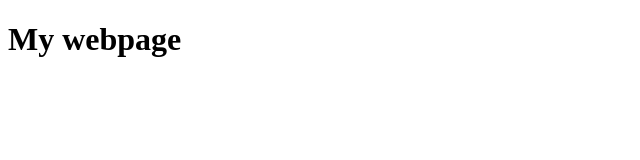
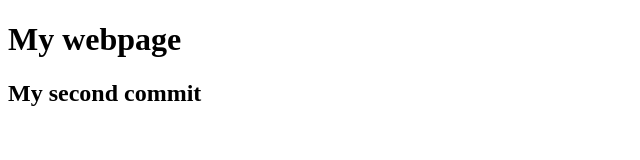
Before and after one commit to rmumazharul/webpage, a plain HTML site: page index.html in a window 1280 px wide. Shown: the whole page, without its empty margins (0-640 px from the left). Drawn offline with Linux system fonts and the light colour scheme.

Commit message:
second commit

```diff
--- a/index.html
+++ b/index.html
@@ -8,5 +8,6 @@
 </head>
 <body>
     <h1>My webpage</h1>
+    <h2>My second commit</h2>
 </body>
 </html>
```
